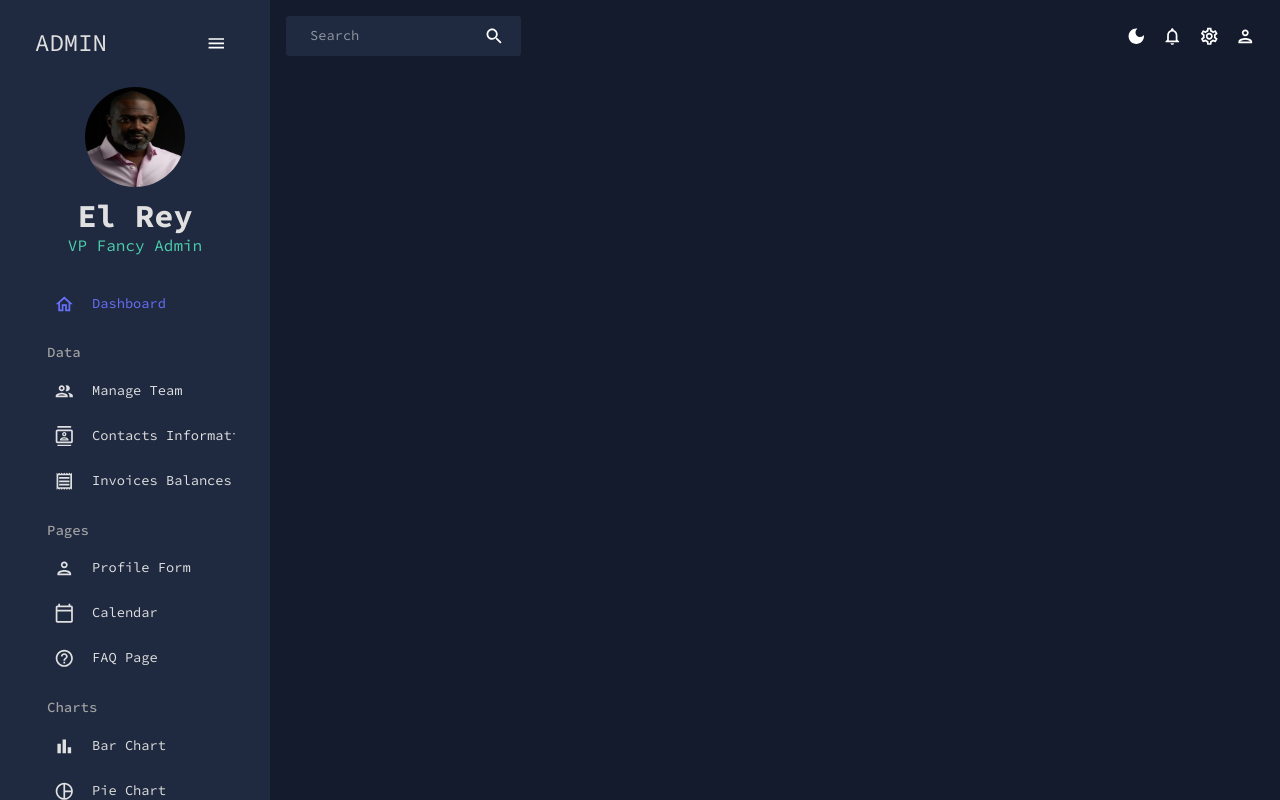
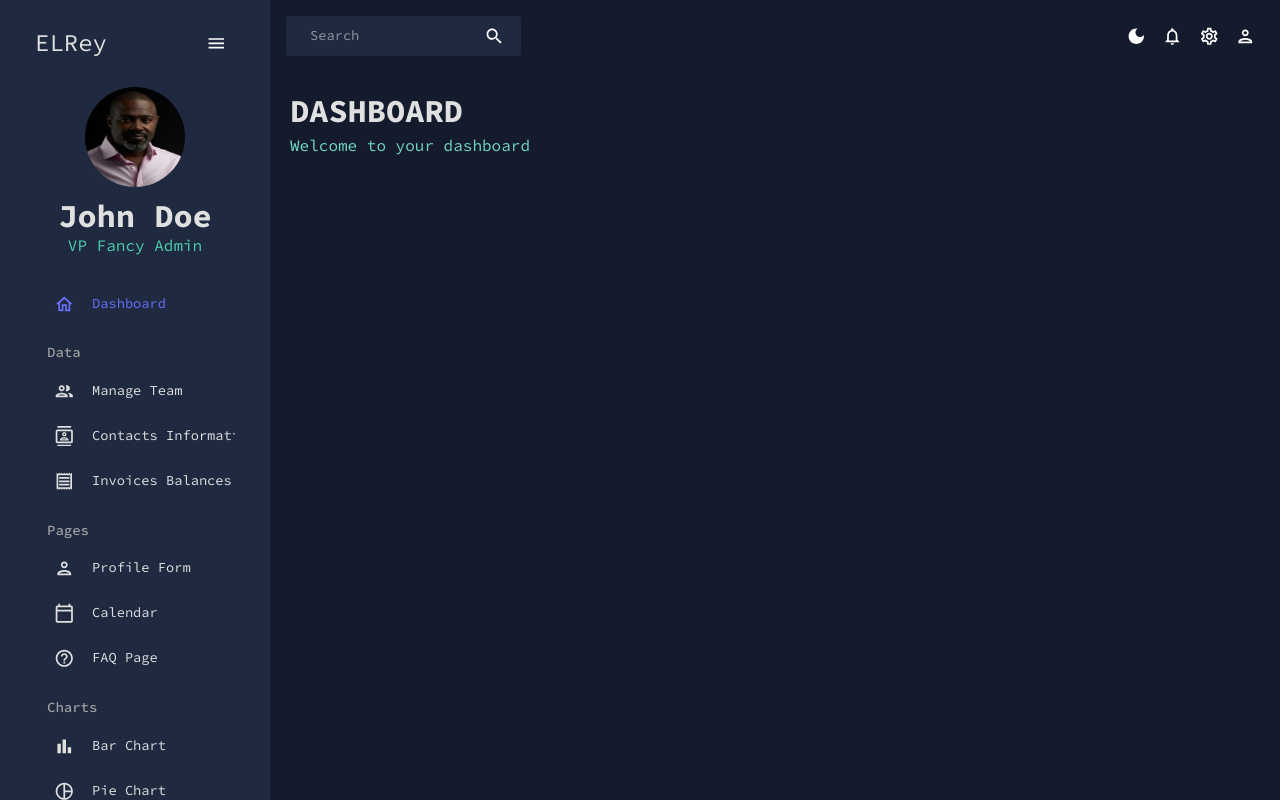
Before and after one commit to Ejike-Daniel/ElRey-Admin-Dashboard, a React (Vite) app: page / in a window 1280 px wide. Built offline with nearby package versions, Linux system fonts and the light colour scheme.

Commit message:
modified files

```diff
--- a/src/App.jsx
+++ b/src/App.jsx
@@ -1,7 +1,6 @@
 import { CssBaseline, ThemeProvider } from "@mui/material";
 import { ColorModeContext, useMode } from "./theme";
 import TopBar from "./scenes/global/TopBar";
-import Dashboard from "./scenes/dashboard";
 // import Invocies from "./scenes/invoices";
 // import Contacts from "./scenes/contacts";
 // import Bar from "./scenes/bar";
@@ -14,6 +13,7 @@ import Dashboard from "./scenes/dashboard";
 // import Team from "./scenes/team";
 import { Route, Routes } from "react-router-dom";
 import SideBar from "./scenes/global/SideBar";
+import Dashboard from "./scenes/dashboard";
 
 function App() {
   const [theme, colorMode] = useMode();
@@ -27,7 +27,7 @@ function App() {
           <main className="content">
             <TopBar />
             <Routes>
-              <Route path="/" element={Dashboard} />
+              <Route path="/" element={<Dashboard />} />
               {/* <Route path="/line" element={Line} /> */}
               {/* <Route path="/team" element={Team} />
               <Route path="/pie" element={Pie} /> */}
--- /dev/null
+++ b/src/components/Header.jsx
@@ -0,0 +1,24 @@
+import { Typography, Box, useTheme } from "@mui/material";
+import { tokens } from "../theme";
+
+const Header = ({ title, subtitle }) => {
+  const theme = useTheme();
+  const colors = tokens(theme.palette.mode);
+  return (
+    <Box mb={"30px"}>
+      <Typography
+        variant="h2"
+        color={colors.grey[100]}
+        fontWeight={"bold"}
+        sx={{ mb: "5px" }}
+      >
+        {title}
+      </Typography>
+      <Typography variant="h5" color={colors.greenAccent[400]}>
+        {subtitle}
+      </Typography>
+    </Box>
+  );
+};
+
+export default Header;
--- a/src/scenes/dashboard/index.jsx
+++ b/src/scenes/dashboard/index.jsx
@@ -1,7 +1,18 @@
-import React from "react";
+import Header from "../../components/Header";
+import { Box } from "@mui/material";
 
 const Dashboard = () => {
-  return <div></div>;
+  return (
+    <Box m={"20px"}>
+      <Box
+        display={"flex"}
+        justifyContent={"space-between"}
+        alignItems={"center"}
+      >
+        <Header title={"DASHBOARD"} subtitle={"Welcome to your dashboard"} />
+      </Box>
+    </Box>
+  );
 };
 
 export default Dashboard;
--- a/src/scenes/global/SideBar.jsx
+++ b/src/scenes/global/SideBar.jsx
@@ -81,7 +81,7 @@ const Sidebar = () => {
                 ml="15px"
               >
                 <Typography variant="h3" color={colors.grey[100]}>
-                  ADMIN
+                  ELRey
                 </Typography>
                 <IconButton onClick={() => setIsCollapsed(!isCollapsed)}>
                   <MenuOutlinedIcon />
@@ -108,7 +108,7 @@ const Sidebar = () => {
                   fontWeight="bold"
                   sx={{ m: "10px 0 0 0" }}
                 >
-                  El Rey
+                  John Doe
                 </Typography>
                 <Typography variant="h5" color={colors.greenAccent[500]}>
                   VP Fancy Admin
```
Also changed, not shown: src/scenes/team/index.jsx (added, +28 -0 lines).
